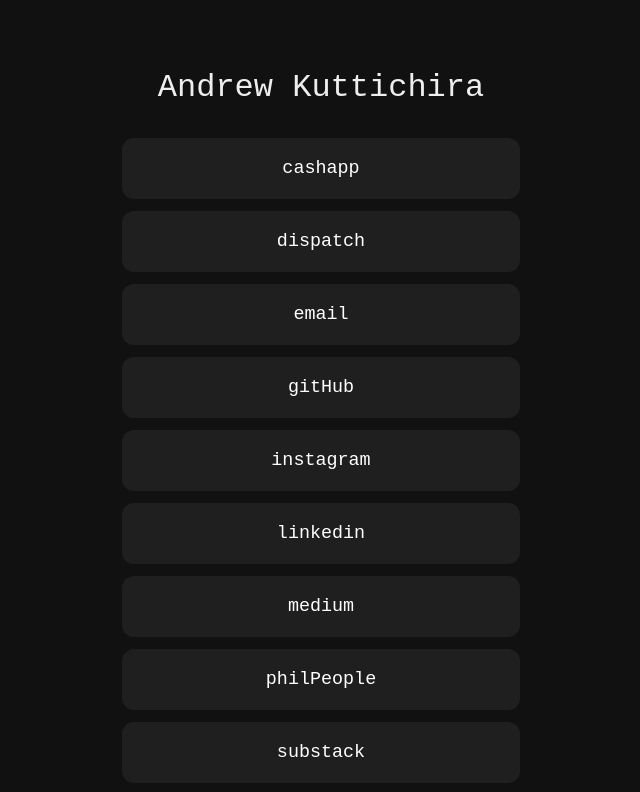
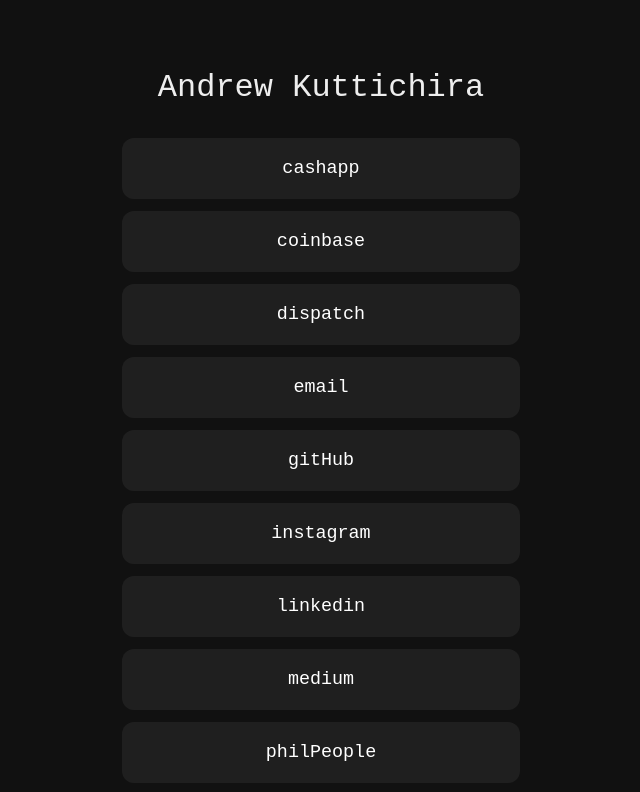
Before and after one commit to alaskamoves/alaskamoves.github.io, a plain HTML site: page index.html in a window 1280 px wide. Shown: the top 792 px of the page, without its empty margins (319-959 px from the left). Drawn offline with Linux system fonts and the light colour scheme.

Commit message:
coinbase

```diff
--- a/index.html
+++ b/index.html
@@ -13,6 +13,7 @@
 
   <div class="links">
     <a href="https://cash.app/$andrewkuttichira" target="_self" rel="noopener noreferrer">cashapp</a>
+    <a href="https://coinbase.com/join/G77TRKY" target="_self" rel="noopener noreferrer">coinbase</a>
     <a href="dispatch/index.html" target="_self" rel="noopener noreferrer">dispatch</a>
     <a href="mailto:andrew.kuttichira@icloud.com">email</a>
     <a href="https://github.com/atk71" target="_self" rel="noopener noreferrer">gitHub</a>
```
